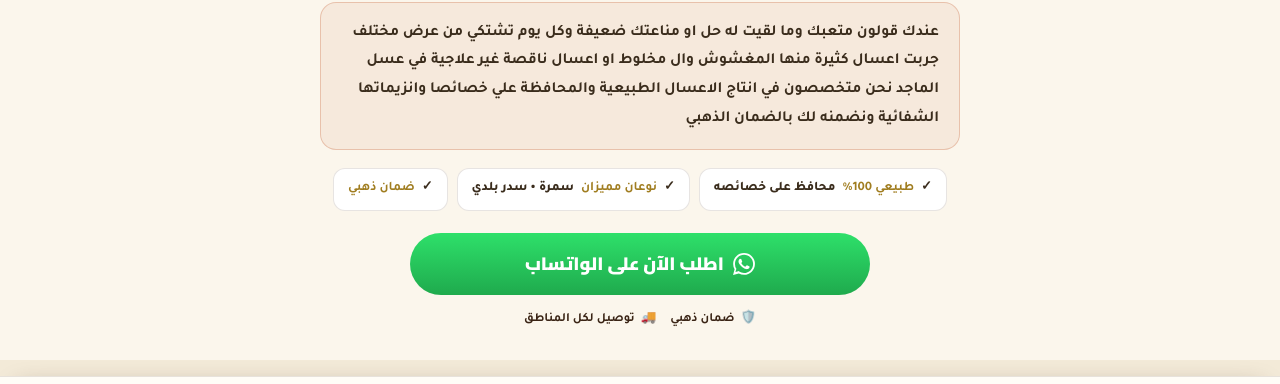
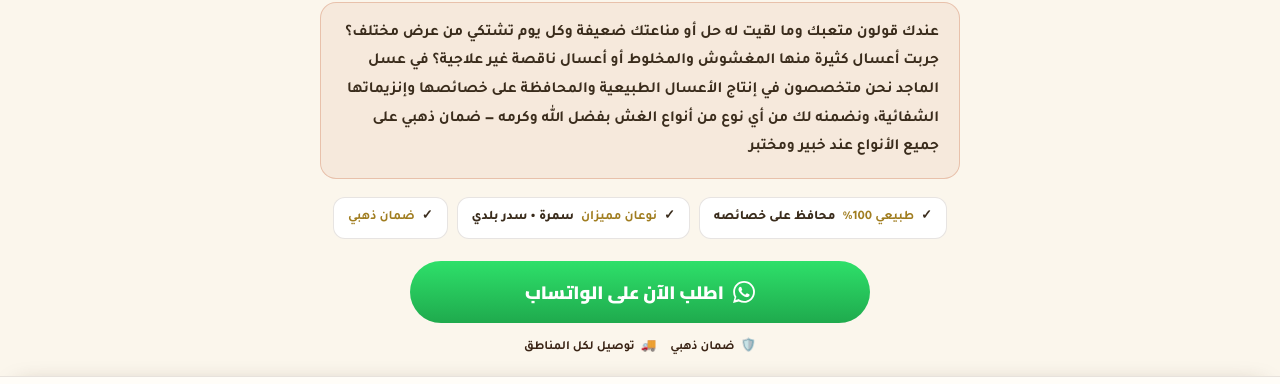
Before and after one commit to yehiamahmoud215-CRO/majed, a plain HTML site: page index.html in a window 1280 px wide. Shown: the part 355-739 px from the top of the page. Drawn offline with Linux system fonts and the light colour scheme.

Commit message:
Update index.html

```diff
--- a/index.html
+++ b/index.html
@@ -259,7 +259,7 @@ window.HONEY_CONFIG = {
     <span class="gold-text">طبيعي 100% ومحافظ على خصائصه</span>
   </h1>
 
-  <p class="hero-pain">عندك قولون متعبك وما لقيت له حل او مناعتك ضعيفة وكل يوم تشتكي من عرض مختلف جربت اعسال كثيرة منها المغشوش وال مخلوط او اعسال ناقصة غير علاجية في عسل الماجد نحن متخصصون في انتاج الاعسال الطبيعية والمحافظة علي خصائصا وانزيماتها الشفائية ونضمنه لك بالضمان الذهبي</p>
+  <p class="hero-pain">عندك قولون متعبك وما لقيت له حل أو مناعتك ضعيفة وكل يوم تشتكي من عرض مختلف؟ جربت أعسال كثيرة منها المغشوش والمخلوط أو أعسال ناقصة غير علاجية؟ في عسل الماجد نحن متخصصون في إنتاج الأعسال الطبيعية والمحافظة على خصائصها وإنزيماتها الشفائية، ونضمنه لك من أي نوع من أنواع الغش بفضل الله وكرمه — ضمان ذهبي على جميع الأنواع عند خبير ومختبر</p>
 
   <div class="hero-usps">
     <span class="hero-usp">✓ <b>طبيعي 100%</b> محافظ على خصائصه</span>
```
